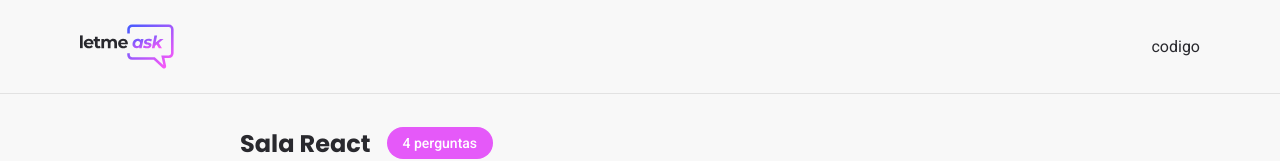
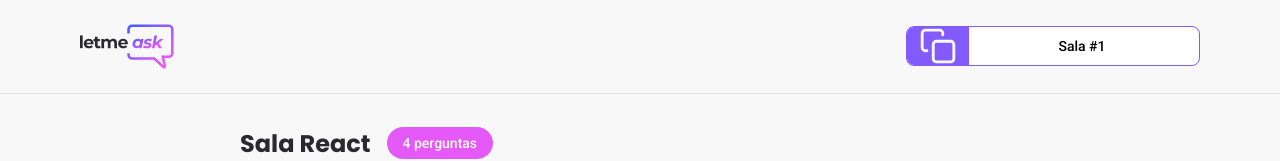
Before and after one commit to GabrielFSSantos/LetMeAsk_NLWTogether_React, a React (Create React App) app: page /rooms/1 in a window 1280 px wide. Shown: the top 161 px of the page. Built offline with nearby package versions, Linux system fonts and the light colour scheme; no server answers.

Commit message:
New Component RoomCode to Copy Code

```diff
--- /dev/null
+++ b/src/components/RoomCode.tsx
@@ -0,0 +1,22 @@
+import copyImg from '../assets/images/copy.svg';
+
+import '../styles/room-code.scss';
+
+type RoomCodeProps = {
+  code: string;
+}
+
+export function RoomCode(props: RoomCodeProps) {
+  function copyRoomCodeToClipboard() {
+    navigator.clipboard.writeText(props.code)
+  }
+
+  return (
+    <button className="room-code" onClick={copyRoomCodeToClipboard}>
+      <div>
+        <img src={copyImg} alt="Copy room code" />
+      </div>
+      <span>Sala #{props.code}</span>
+    </button>
+  )
+}
--- a/src/pages/Room.tsx
+++ b/src/pages/Room.tsx
@@ -1,16 +1,26 @@
+import { useParams } from 'react-router';
+
 import { Button } from '../components/Button';
+import { RoomCode } from '../components/RoomCode';
 
 import logoImg from '../assets/images/logo.svg';
 
 import '../styles/room.scss';
 
+type RoomParams = {
+  id: string;
+}
+
 export function Room() {
+  const params = useParams<RoomParams>();
+
+
   return (
     <div id="page-room" >
       <header>
         <div className="content">
           <img src={logoImg} alt="Letmeask" />
-          <div>codigo</div>
+          <RoomCode code={params.id} />
         </div>
       </header>
 
--- /dev/null
+++ b/src/styles/room-code.scss
@@ -0,0 +1,28 @@
+.room-code {
+  height: 40px;
+  border-radius: 8px;
+  overflow: hidden;
+
+  background: #FFF;
+  border: 1px solid #835AFD;
+  cursor: pointer;
+
+  display: flex;
+
+  div {
+    background: #835AFD;
+    padding: 0 12px;
+    display: flex;
+    height: 100%;               // Adicionado por mim
+  }
+
+  span {
+    display: block;
+    align-self: center;
+    flex: 1;
+    padding: 0 16px 0 12px;
+    width: 230px;
+    font-size: 14px;
+    font-weight: 500;
+  }
+}
```
